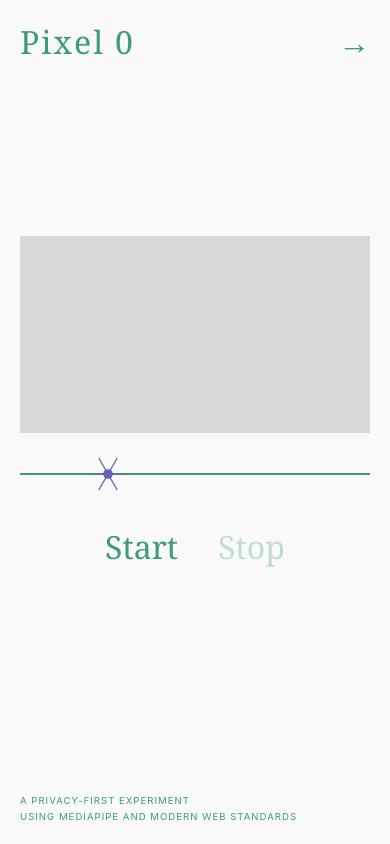
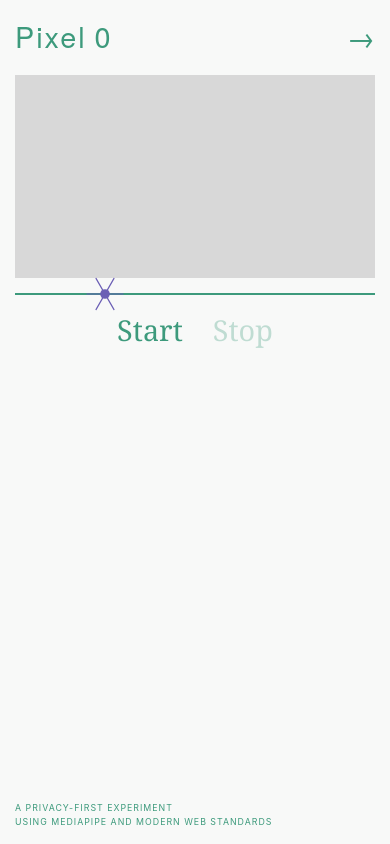
Before and after one commit to Tvk-sd/30-Pixel, a plain HTML site: page index.html in a window 390 px wide. Drawn offline with Linux system fonts and the light colour scheme.

Commit message:
Add files via upload
Latest update for mobile responsiveness and enhanced experience

```diff
--- a/index.html
+++ b/index.html
@@ -12,7 +12,7 @@
         }
 
         body {
-            font-family: 'Georgia', 'Times New Roman', serif;
+            font-family: 'Helvetica Neue ', 'Abyssinica SIL', serif;
             background: #f8f9f8;
             min-height: 100vh;
             padding: 40px 60px;
@@ -68,7 +68,7 @@
             width: 800px;
             height: 450px;
             background: #d8d8d8;
-            margin-bottom: 40px;
+            margin-bottom: 20px;
             position: relative;
             overflow: hidden;
         }
@@ -126,7 +126,7 @@
         .slider-container {
             width: 950px;
             position: relative;
-            margin-bottom: 50px;
+            margin-bottom: 20px;
         }
 
         .slider-line {
@@ -182,6 +182,13 @@
             border: none !important;
             outline: none !important;
             backdrop-filter: none !important;
+            isolation: isolate;
+            mix-blend-mode: normal;
+        }
+
+        .starburst::before,
+        .starburst::after {
+            display: none !important;
         }
 
         .starburst * {
@@ -318,46 +325,67 @@
 
         @media (max-width: 1200px) {
             body {
-                padding: 20px;
+                padding: 15px;
+                padding-bottom: 80px;
             }
 
             .pixel-counter {
-                font-size: 2em;
-                top: 20px;
-                left: 20px;
-                gap: 10px;
+                font-size: 1.8em;
+                top: 15px;
+                left: 15px;
+                gap: 8px;
             }
 
             .nav-arrow {
-                font-size: 2em;
-                top: 20px;
-                right: 20px;
+                font-size: 1.8em;
+                top: 15px;
+                right: 15px;
             }
 
             .main-container {
-                padding-top: 80px;
+                padding-top: 60px;
+                min-height: auto;
             }
 
             .video-container {
-                width: calc(100vw - 40px);
-                height: calc((100vw - 40px) * 0.5625);
+                width: calc(100vw - 30px);
+                height: calc((100vw - 30px) * 0.5625);
                 max-width: 800px;
                 max-height: 450px;
+                margin-bottom: 15px;
             }
 
             .slider-container {
-                width: calc(100vw - 40px);
+                width: calc(100vw - 30px);
                 max-width: 800px;
+                margin-bottom: 15px;
+            }
+
+            .controls {
+                margin-bottom: 15px;
+                gap: 30px;
             }
 
             .control-btn {
-                font-size: 2em;
+                font-size: 1.8em;
             }
 
             .footer {
-                left: 20px;
-                bottom: 20px;
-                font-size: 0.6em;
+                position: fixed;
+                left: 15px;
+                right: 15px;
+                bottom: 15px;
+                font-size: 0.55em;
+                text-align: left;
+                width: auto;
+            }
+
+            /* Extra aggressive box removal for mobile */
+            .starburst {
+                box-shadow: 0 0 0 0 transparent !important;
+                -webkit-box-shadow: 0 0 0 0 transparent !important;
+                filter: drop-shadow(0 0 0 transparent) !important;
+                -webkit-filter: drop-shadow(0 0 0 transparent) !important;
             }
         }
     </style>
```
